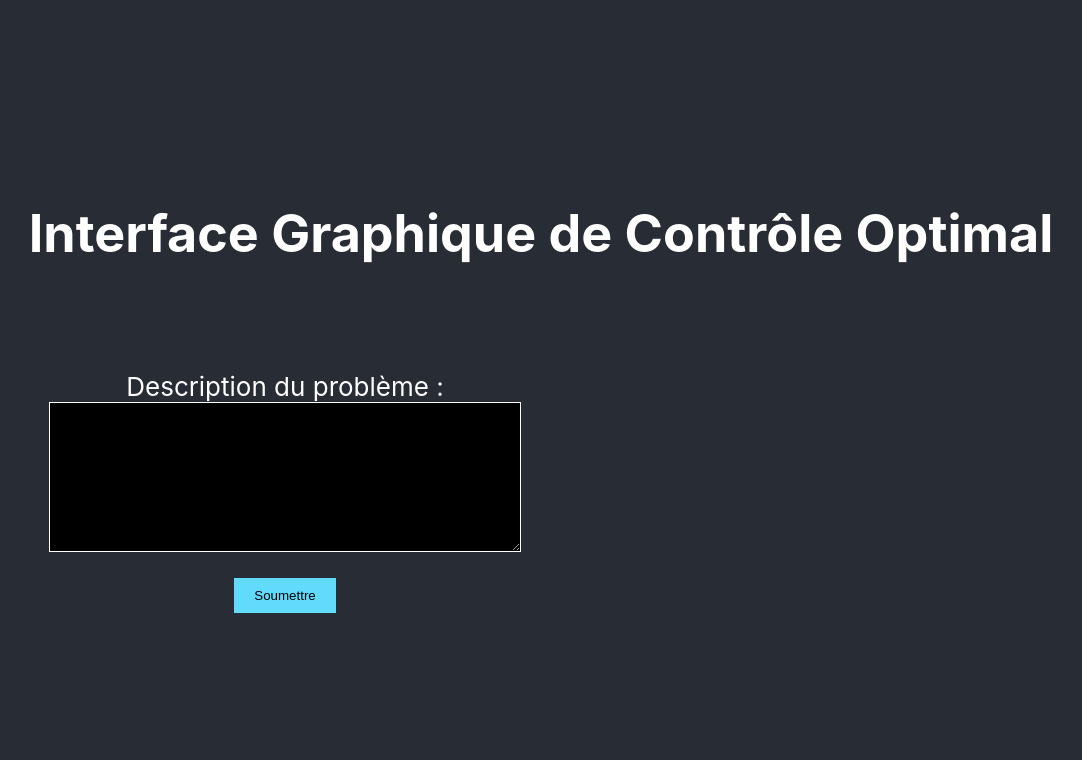
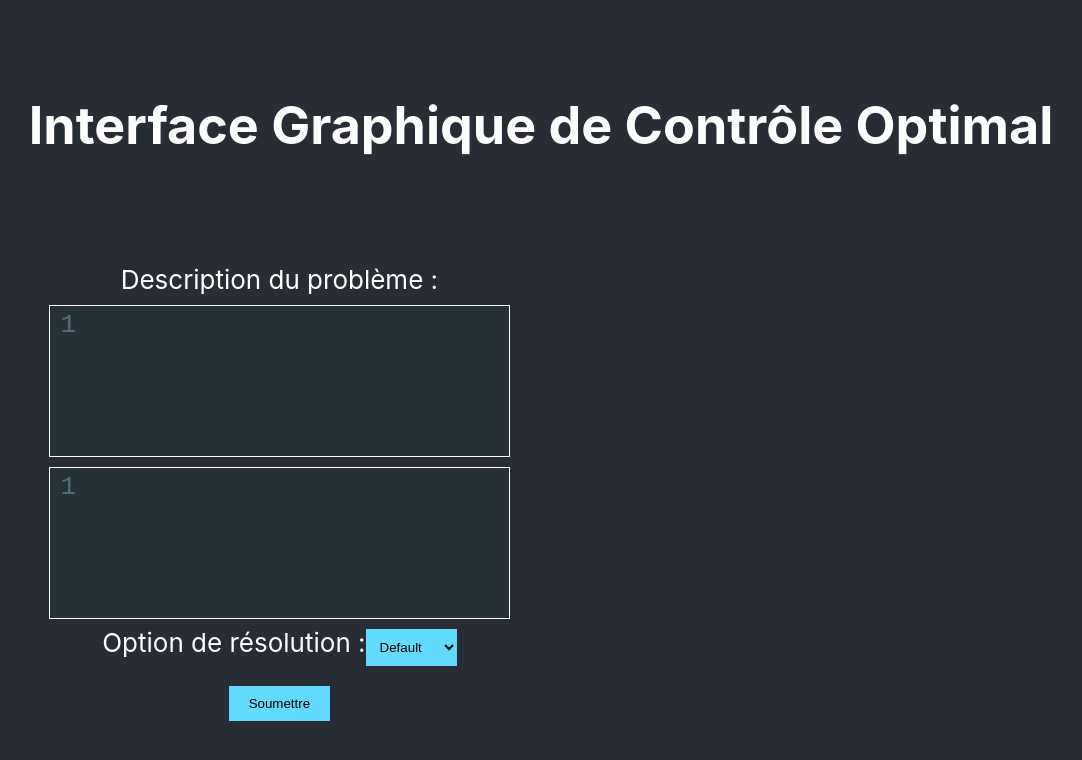
Before and after one commit to youssef1969/Composant-Editeur, a React (Create React App) app in the folder composant_editeur/: page / in a window 1280 px wide. Shown: the top 760 px of the page, without its empty margins (99-1181 px from the left). Built offline with nearby package versions, Linux system fonts and the light colour scheme; no server answers.

Commit message:
hello julia ça va

```diff
--- a/composant_editeur/src/App.css
+++ b/composant_editeur/src/App.css
@@ -42,21 +42,12 @@
   display: flex;
   width: 80%;
   margin: 0 auto;
+  justify-content: space-between;
 }
 
 .left, .right {
-  width: 50%;
+  width: 45%;
   padding: 20px;
-}
-
-textarea {
-  width: 100%;
-  height: 150px;
-  background-color: black;
-  color: white;
-  border: 1px solid white;
-  padding: 10px;
-  box-sizing: border-box;
 }
 
 button {
@@ -77,4 +68,24 @@ button:hover {
   border: 1px solid white;
   background-color: black;
   color: white;
+  margin-top: 10px;
+  box-sizing: border-box;
 }
+
+.CodeMirror-scroll {
+  height: 150px;
+  text-align: left; /* Aligner le texte à gauche */
+}
+
+select {
+  margin-top: 10px;
+  padding: 10px;
+  background-color: #61dafb;
+  border: none;
+  color: black;
+  cursor: pointer;
+}
+
+select:hover {
+  background-color: #21a1f1;
+}
--- a/composant_editeur/src/App.js
+++ b/composant_editeur/src/App.js
@@ -1,13 +1,19 @@
 import React, { useState, useEffect } from 'react';
 import axios from 'axios';
-import './App.css'; // Importez votre fichier CSS ici
+import { Controlled as CodeMirror } from 'react-codemirror2';
+import 'codemirror/lib/codemirror.css';
+import 'codemirror/theme/material.css';
+import 'codemirror/mode/javascript/javascript'; // Changez selon le langage
+import 'codemirror/mode/julia/julia'; // Importer le mode Julia
+
+import './App.css';
 
 function App() {
   const [message, setMessage] = useState('');
   const [problemDescription, setProblemDescription] = useState('');
   const [solution, setSolution] = useState('');
   const [code, setCode] = useState('');
-  const [option, setOption] = useState('');
+  const [option, setOption] = useState('default');
 
   useEffect(() => {
     axios.get('http://localhost:5086/api/OptimalControl')
@@ -22,13 +28,13 @@ function App() {
   const handleSubmit = async (event) => {
     event.preventDefault();
     try {
-        const response = await axios.post('http://localhost:5086/api/OptimalControl', { problemDescription: problemDescription });
-        console.log("Response from backend:", response.data);
-        setSolution(response.data.result);
-        setCode(response.data.code);
-        setOption(response.data.option);
+      const response = await axios.post('http://localhost:5086/api/OptimalControl', { problemDescription: problemDescription, option: option });
+      console.log("Response from backend:", response.data);
+      setSolution(response.data.result);
+      setCode(response.data.code);
+      setOption(response.data.option);
     } catch (error) {
-        console.error("Error:", error);
+      console.error("Error:", error);
     }
   };
 
@@ -43,12 +49,27 @@ function App() {
               <div>
                 <label>
                   Description du problème :
-                  {/* Ajoutez la classe "textarea-code" pour appliquer la coloration syntaxique */}
-                  <textarea
-                    className="textarea-code"
+                  <CodeMirror
                     value={problemDescription}
-                    onChange={(e) => setProblemDescription(e.target.value)}
+                    options={{
+                      mode: 'julia',
+                      theme: 'material',
+                      lineNumbers: true
+                    }}
+                    onBeforeChange={(editor, data, value) => {
+                      setProblemDescription(value);
+                    }}
                   />
+                </label>
+              </div>
+              <div>
+                <label>
+                  Option de résolution :
+                  <select value={option} onChange={(e) => setOption(e.target.value)}>
+                    <option value="default">Default</option>
+                    <option value="option1">Option 1</option>
+                    <option value="option2">Option 2</option>
+                  </select>
                 </label>
               </div>
               <button type="submit">Soumettre</button>
@@ -57,10 +78,18 @@ function App() {
           <div className="right">
             {solution && (
               <div>
-                <h2>Test_back</h2>
+                <h2>Solution</h2>
                 <p>{solution}</p>
                 <h2>Code</h2>
-                <pre>{code}</pre>
+                <CodeMirror
+                  value={code}
+                  options={{
+                    mode: 'julia',
+                    theme: 'material',
+                    lineNumbers: true,
+                    readOnly: true
+                  }}
+                />
                 <h2>Option</h2>
                 <p>{option}</p>
               </div>
```
Also changed, not shown: 19 other files (tests, documents, lock files or other folders).
